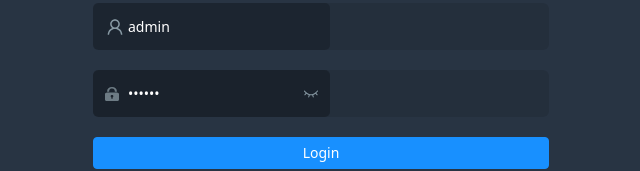
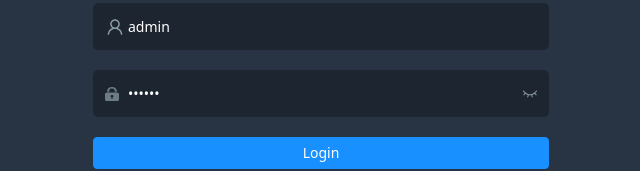
Before and after one commit to leimeng-go/admin-web, a Vue app: page /login in a window 1280 px wide. Shown: the part 310-481 px from the top of the page, without its empty margins (319-959 px from the left). Built offline with nearby package versions, Linux system fonts and the light colour scheme.

Commit message:
修复输入框的样式问题

```diff
--- a/src/views/login/index.vue
+++ b/src/views/login/index.vue
@@ -1,10 +1,10 @@
 <template>
-    <div class="min-h-screen w-full bg-login-bg flex items-center justify-center">
+    <div class="login-container min-h-screen w-full bg-login-bg flex items-center justify-center">
       <el-form
         ref="loginFormRef"
         :model="loginForm"
         :rules="loginRules"
-        class="w-[520px] max-w-full mx-auto p-8"
+        class="w-[520px] max-w-full mx-auto p-8 [&_.el-form-item__error]:text-[#ff4949]"
         autocomplete="on"
         label-position="left"
       >
@@ -12,8 +12,8 @@
           <h3 class="text-2xl font-bold text-white">系统登录</h3>
         </div>
 
-        <el-form-item prop="username">
-          <div class="relative">
+        <el-form-item prop="username" class="w-full [&_.el-form-item__content]:w-full">
+          <div class="relative w-full [&_.el-input__wrapper]:bg-transparent [&_.el-input__wrapper]:shadow-none [&_.el-input__wrapper]:border-0 [&_.el-input__wrapper]:p-0">
             <span class="absolute left-3 top-1/2 -translate-y-1/2 text-light-gray z-10">
               <svg-icon icon-class="user" class="text-xl" />
             </span>
@@ -24,6 +24,7 @@
               name="username"
               type="text"
               tabindex="1"
+              class="w-full h-[47px] [&_.el-input__inner]:text-white [&_.el-input__inner]:pl-9 [&_.el-input__inner]:h-[47px] [&_.el-input__inner]:leading-[47px] [&_.el-input__inner]:bg-black/10 [&_.el-input__inner]:rounded-md [&_.el-input__inner]:w-full [&_.el-input__inner::placeholder]:text-light-gray"
               autocomplete="on"
             />
           </div>
@@ -35,9 +36,9 @@
           placement="right"
           manual
         >
-          <el-form-item prop="password" class="[&_.el-form-item__content]:mb-0">
-            <div class="relative bg-black/10 rounded-md [&_.el-input__wrapper]:bg-transparent [&_.el-input__wrapper]:shadow-none [&_.el-input__wrapper]:box-shadow-none">
-              <span class="absolute left-3 top-1/2 -translate-y-1/2 text-[#889aa4]">
+          <el-form-item prop="password" class="w-full [&_.el-form-item__content]:w-full">
+            <div class="relative w-full [&_.el-input__wrapper]:bg-transparent [&_.el-input__wrapper]:shadow-none [&_.el-input__wrapper]:border-0 [&_.el-input__wrapper]:p-0">
+              <span class="absolute left-3 top-1/2 -translate-y-1/2 text-light-gray">
                 <svg-icon icon-class="password" />
               </span>
               <el-input
@@ -47,14 +48,14 @@
                 placeholder="Password"
                 name="password"
                 tabindex="2"
-                class="h-12 bg-black/10"
+                class="w-full h-[47px] [&_.el-input__inner]:text-white [&_.el-input__inner]:pl-9 [&_.el-input__inner]:h-[47px] [&_.el-input__inner]:leading-[47px] [&_.el-input__inner]:bg-black/10 [&_.el-input__inner]:rounded-md [&_.el-input__inner]:w-full [&_.el-input__inner::placeholder]:text-light-gray"
                 autocomplete="on"
                 @keyup="checkCapslock"
                 @blur="capsTooltip = false"
                 @keyup.enter="handleLogin"
               />
               <span
-                class="absolute right-3 top-1/2 -translate-y-1/2 cursor-pointer text-[#889aa4]"
+                class="absolute right-3 top-1/2 -translate-y-1/2 cursor-pointer text-light-gray"
                 @click="showPwd"
               >
                 <svg-icon :icon-class="passwordType === 'password' ? 'eye' : 'eye-open'" />
@@ -66,7 +67,7 @@
         <el-button
           :loading="loading"
           type="primary"
-          class="w-full mb-8"
+          class="w-full mb-8 bg-[#1890ff] border-[#1890ff] hover:bg-[#40a9ff] hover:border-[#40a9ff]"
           @click.prevent="handleLogin"
         >
           Login
@@ -237,3 +238,49 @@
     }
   })
   </script>
+
+  <style scoped>
+  .login-container {
+    :deep(.el-input__wrapper) {
+      background-color: transparent;
+      box-shadow: none;
+      border: none;
+      padding: 0;
+    }
+
+    :deep(.el-input__inner) {
+      color: #fff;
+      padding-left: 35px;
+      height: 47px;
+      line-height: 47px;
+      background-color: rgba(0, 0, 0, 0.1);
+      border-radius: 5px;
+      width: 100%;
+    }
+
+    :deep(.el-input) {
+      --el-input-bg-color: transparent;
+      background-color: rgba(0, 0, 0, 0.1);
+      border-radius: 5px;
+      height: 47px;
+    }
+
+    :deep(.el-input__inner::placeholder) {
+      color: #889aa4;
+    }
+
+    :deep(.el-form-item__error) {
+      color: #ff4949;
+    }
+
+    :deep(.el-button--primary) {
+      background-color: #1890ff;
+      border-color: #1890ff;
+
+      &:hover {
+        background-color: #40a9ff;
+        border-color: #40a9ff;
+      }
+    }
+  }
+  </style>
```
